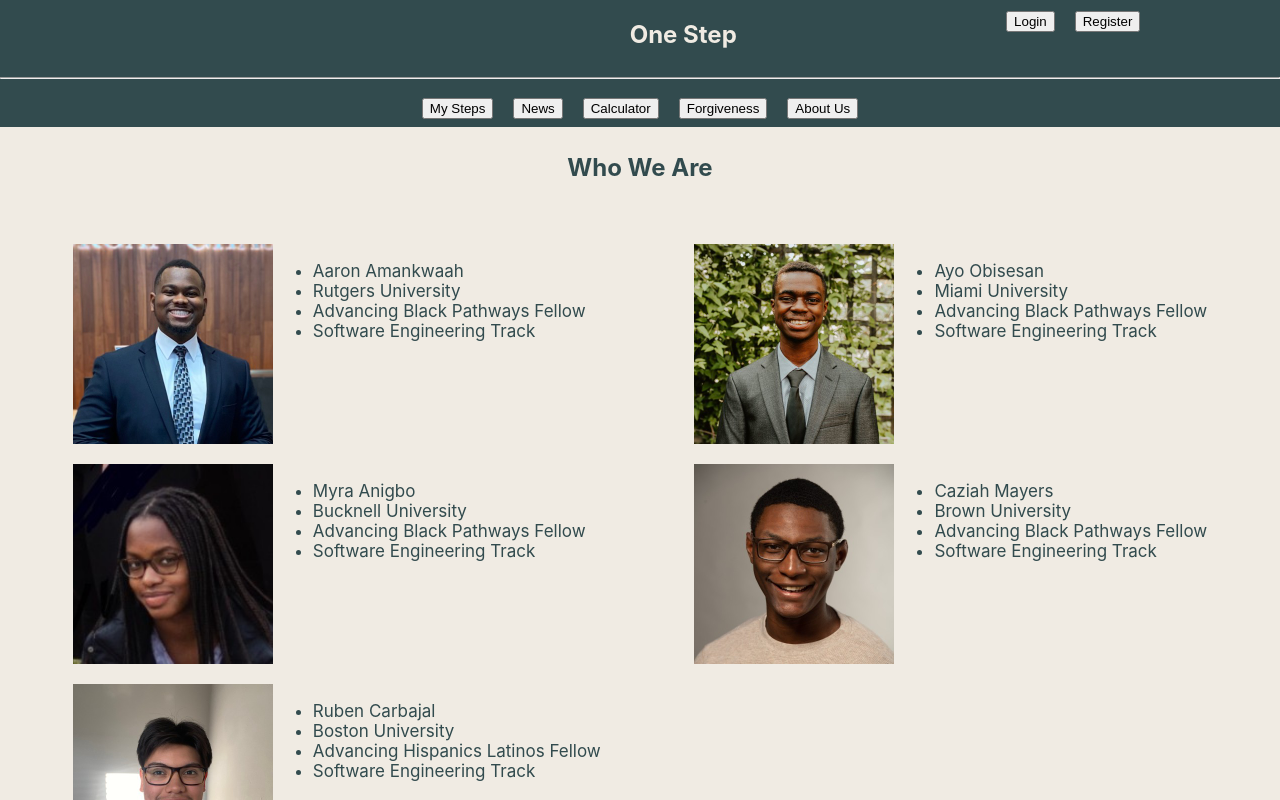
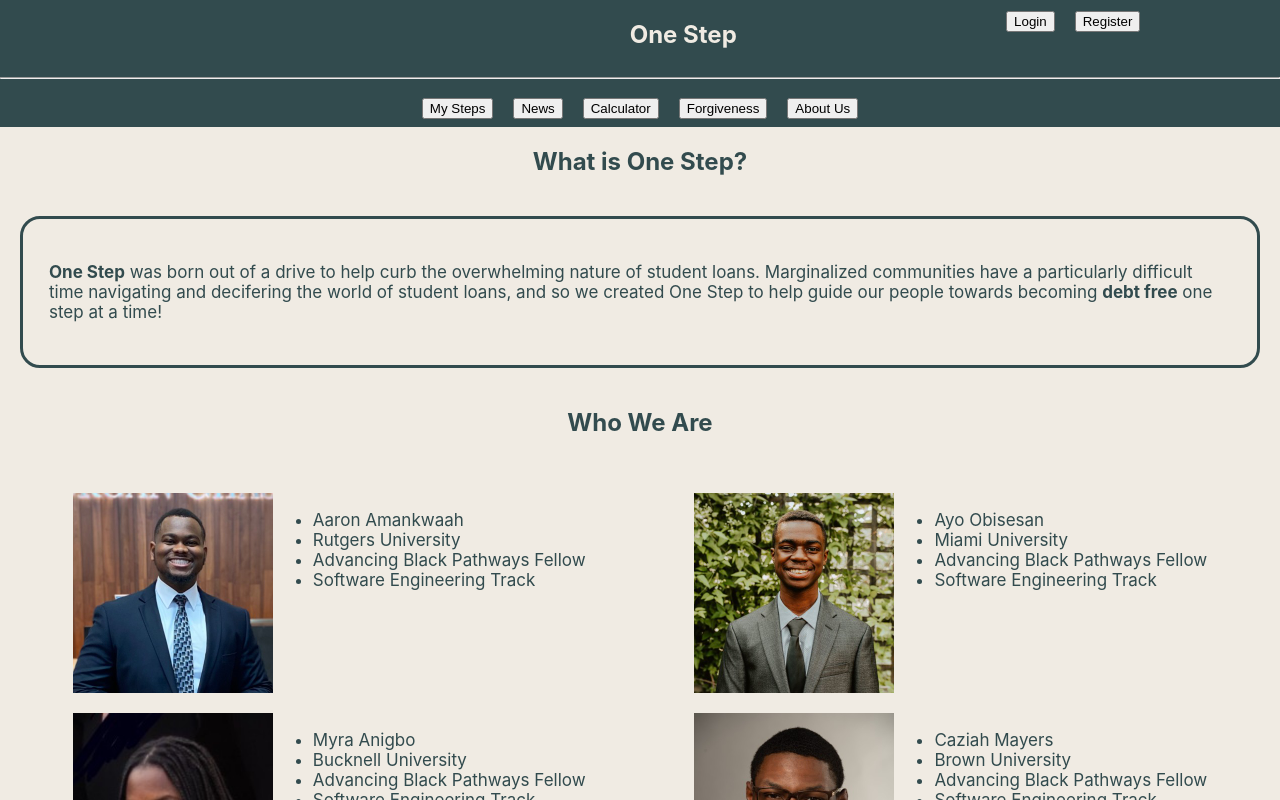
Before and after one commit to Cazi/JPMColumbusHackathon, a React (Create React App) app in the folder one-step/: page /learn in a window 1280 px wide. Shown: the top 800 px of the page. Built offline with nearby package versions, Linux system fonts and the light colour scheme.

Commit message:
Added mission statement to about us page

```diff
--- a/one-step/package.json
+++ b/one-step/package.json
@@ -7,6 +7,8 @@
     "node": ">=14.0.0"
   },
   "dependencies": {
+    "@nivo/core": "^0.79.0",
+    "@nivo/line": "^0.79.1",
     "@testing-library/jest-dom": "^5.16.4",
     "@testing-library/react": "^13.3.0",
     "@testing-library/user-event": "^13.5.0",
--- a/one-step/src/components/pages/LearnMorePage/LearnMorePage.tsx
+++ b/one-step/src/components/pages/LearnMorePage/LearnMorePage.tsx
@@ -16,6 +16,7 @@ const TitleContainer = styled.div`
   height: 150px;
   background-color: #F0EBE3;
   margin-top: 0px;
+  margin-bottom: 0px;
 
 `;
 const ContentStyled = styled.div`
@@ -30,11 +31,19 @@ const HeaderStyled = styled.div`
   display: flex;
   justify-content: center;
   color: #324b4e;
-  padding: 26px;
+  padding: 20px;
   font-size: 24px;
   font-weight: bold;
 `;
-
+const HeaderStyled2 = styled.div`
+  display: flex;
+  justify-content: center;
+  color: #324b4e;
+  padding: 20px;
+  font-size: 24px;
+  font-weight: bold;
+  margin-bottom: 0px;
+`;
 const ColumnsDivs = styled.div`
 `
 
@@ -69,6 +78,21 @@ const LearnMoreContainer = styled.p`
  color: #324b4e;
 `;
 
+const MissionStatementContainer = styled.div`
+  display: flex;
+  justify-content: center;
+  border-style: solid;
+  border-radius: 20px;
+  padding: 26px;
+  margin: 20px;
+  font-size: 24px;
+  color: #324b4e;
+`;
+const MissionStatement = styled.p`
+  font-size: 17px;
+
+`;
+
 const StyledFooter = styled.footer`
   display: flex;
   justify-content: center;
@@ -76,15 +100,24 @@ const StyledFooter = styled.footer`
   border-radius: 20px;
   padding: 26px;
   margin: 20px;
-  font-size: 24px;
+  font-size: 17px;
   font-weight: bold;
   color: #324b4e;
 `;
 
-
 const LearnMorePage: FC = () => {
   return (
     <LearnMorePageContainer>
+        <HeaderStyled2>
+          What is One Step?
+        </HeaderStyled2>
+      <MissionStatementContainer>
+        <MissionStatement>
+          <strong>One Step</strong> was born out of a drive to help curb the overwhelming nature of student loans. Marginalized communities have a particularly difficult time navigating
+          and decifering the world of student loans, and so we created One Step to help guide our people towards becoming <strong>debt free</strong> one step at a time!
+        </MissionStatement>
+      </MissionStatementContainer>
+
       <HeaderStyled>
         Who We Are
       </HeaderStyled>
```
Also changed, not shown: 1 other file (tests, documents, lock files or other folders).
